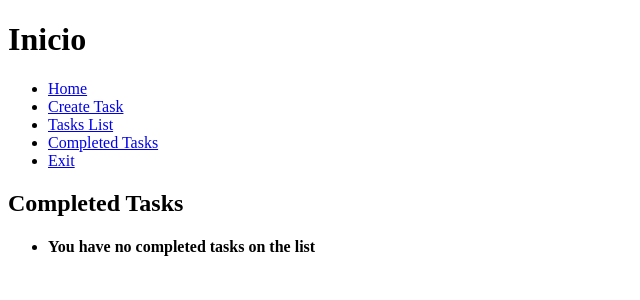
After one commit to Julianhndz/ToDo, a Django app: page /completed/ in a window 1280 px wide. The commit adds this page. Shown: the top 300 px of the page, without its empty margins (0-640 px from the left). Run offline with Django 3.2, Linux system fonts and the light colour scheme; the visitor is signed in with stand-in values (Sample User, id 1); data that the repository does not hold is empty.

Commit message:
Corrección de vista de lista de tareas, añadido campo de fecha completada al modelo de tareas junto con su logica en las vistas

```diff
--- a/ToDoList/Tasks/models.py
+++ b/ToDoList/Tasks/models.py
@@ -9,6 +9,7 @@ class Task(models.Model):
     task_description = models.TextField()
     creation_date = models.DateTimeField(auto_now_add=True)
     limit_date = models.DateTimeField(null=True)
+    finished_date = models.DateTimeField(blank=True, null=True, auto_now=True)
     list_choices = [("Pendiente", "Pendiente"),
                ("En progreso", "En progreso"),
                ("Completada", "Completada")]
--- a/ToDoList/Tasks/templates/task/base.html
+++ b/ToDoList/Tasks/templates/task/base.html
@@ -11,6 +11,7 @@
         <li><a href="{% url 'index' %}">Home</a></li>
         <li><a href="{% url 'create_task' %}">Create Task</a></li>
         <li><a href="{% url 'list' %}">Tasks List</a></li>
+        <li><a href="{% url 'completedList' %}">Completed Tasks</a></li>
         {% if request.user.is_authenticated %}
         <li><a href={% url 'exit' %}>Exit</a></li>
         {% else %}
--- /dev/null
+++ b/ToDoList/Tasks/templates/task/completed.html
@@ -0,0 +1,16 @@
+{% extends "task/base.html" %}
+{% block content %}
+<h2>Completed Tasks</h2>
+<ul>
+    <li>
+        {% if completed %}
+            {% for task in completed %}
+                <h4>{{ task.title }}<br>{{ task.task_description }}<br>{{ task.limit_date }}<br>{{ task.box_choices }}
+                <br>{{ task.finished_date }}</h4>
+            {% endfor %}
+        {% else %}
+            <h4>You have no completed tasks on the list</h4>
+        {% endif %}
+    </li>
+</ul
+{% endblock  %}
--- a/ToDoList/Tasks/urls.py
+++ b/ToDoList/Tasks/urls.py
@@ -8,6 +8,7 @@ urlpatterns = [
     path("list/", views.listTask, name="list"),
     path("list/<int:taskid>/", views.taskDetail, name="taskDetail"),
     path("list/<int:taskid>/delete/", views.deleteTask, name="taskDelete"),
+    path("completed/", views.completedList, name="completedList"),
     path("signup/", views.signUp, name="signup"),
     path("login/", views.log_in, name="login"),
     path("logout/", views.log_out, name="exit"),
--- a/ToDoList/Tasks/views.py
+++ b/ToDoList/Tasks/views.py
@@ -6,6 +6,8 @@ from django.contrib.auth import login, logout, authenticate
 from django.contrib.auth.forms import AuthenticationForm, UserCreationForm
 from django.contrib.auth.models import User
 from django.db import IntegrityError
+from django.db.models import Q
+from django.utils import timezone
 
 # Create your views here.
 
@@ -30,10 +32,19 @@ def createTask(request):
 @login_required
 def listTask(request):
     if request.user.is_authenticated:
-        list_task = Task.objects.filter(id_user=request.user)
+        list_task = Task.objects.filter(Q(id_user=request.user, box_choices="Pendiente") | Q(id_user=request.user, box_choices="En progreso"))
     else:
         list_task = []
     return render(request, "task/list.html", {"tasks" : list_task})
+
+
+@login_required
+def completedList(request):
+    if request.user.is_authenticated:
+        completed = Task.objects.filter(id_user=request.user, box_choices="Completada")
+    else:
+        completed = []
+    return render(request, "task/completed.html", {"completed":completed})
 
 
 @login_required
@@ -46,9 +57,9 @@ def taskDetail(request, taskid):
     else:
         try:
             form = TaskForm(request.POST, instance=selectedTask)
-            task = form.save()
-            if task.box_choices == "Completada":
-                task.delete()
+            if selectedTask.box_choices == "Completada":
+                selectedTask.finished_date = timezone.now()
+            form.save()
             return redirect("/list")
         except ValueError:
             return render(request, "task/detail.html", {"task" : selectedTask,
```
Also changed, not shown: ToDoList/Tasks/migrations/0003_task_finished_date.py (added), ToDoList/Tasks/migrations/0004_alter_task_finished_date.py (added).
